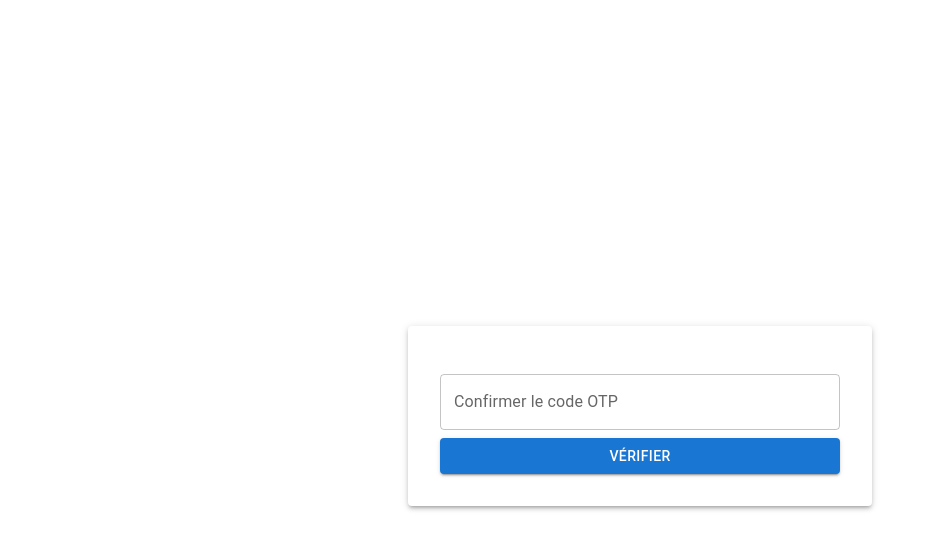
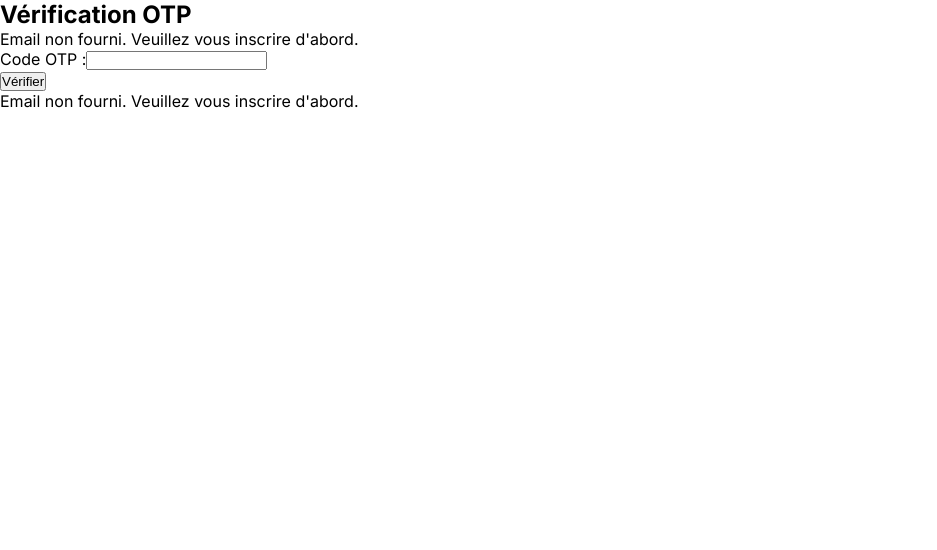
Before and after one commit to lecooper33/tchopshap-react, a React (Create React App) app: page /otp in a window 1280 px wide. Shown: the top 550 px of the page, without its empty margins (0-937 px from the left). Built offline with nearby package versions, Linux system fonts and the light colour scheme.

Commit message:
reussite de la connexion

```diff
--- a/src/pages/Otp.jsx
+++ b/src/pages/Otp.jsx
@@ -1,98 +1,84 @@
-import React, { useState } from "react";
-import { Box, Button, Paper, TextField, Snackbar, Alert } from "@mui/material";
-import axios from "axios";
-import { useNavigate } from "react-router-dom";
+import React, { useState, useEffect } from 'react';
+import { useLocation, useNavigate } from 'react-router-dom';
 
-export default function Otp() {
-  const [otp, setOtp] = useState("");
-  const [snackbar, setSnackbar] = useState({ open: false, message: "", severity: "success" });
+function Otp() {
+  const [otp, setOtp] = useState('');
+  const [message, setMessage] = useState('');
+  const location = useLocation();
   const navigate = useNavigate();
+  // Récupère l'email passé depuis la page d'inscription
+  const email = location.state?.email || '';
 
-  const handleVerifyOtp = async () => {
+  useEffect(() => {
+    // Si l'email n'est pas fourni (ex: accès direct à la page OTP), affiche un message
+    if (!email) {
+      setMessage('Email non fourni. Veuillez vous inscrire d\'abord.');
+      // Optionnel: rediriger vers la page d'inscription si l'email est manquant
+      // navigate('/inscription');
+    }
+  }, [email, navigate]);
+
+  const handleSubmit = async (e) => {
+    e.preventDefault();
+    setMessage('');
+
+    if (!email) {
+      setMessage('L\'email est requis pour la vérification OTP.');
+      return;
+    }
+
     try {
-      const email = localStorage.getItem("emailUtilisateur");
-      if (!email) {
-        return showSnackbar("Email utilisateur introuvable. Veuillez vous reconnecter.", "error");
-      }
+      const response = await fetch('https://tchopshap.onrender.com/verifier-otp', {
+        method: 'POST',
+        headers: {
+          'Content-Type': 'application/json',
+        },
+        body: JSON.stringify({ email, otp }),
+      });
 
-      const response = await axios.get("https://tchopshap.onrender.com/utilisateurs");
-      const user = response.data.find((u) => u.email === email);
+      const data = await response.json();
 
-      if (!user) {
-        return showSnackbar("Utilisateur non trouvé", "error");
-      }
-
-      const currentTime = new Date();
-      const otpExpireDate = new Date(user.otp_expires_at);
-      const otpClean = otp.trim();
-
-      if (String(user.OTP) === String(otpClean) && otpExpireDate > currentTime) {
-        await axios.put(
-          `https://tchopshap.onrender.com/utilisateurs/${user.idUtilsateur}`,
-          {
-            ...user,
-            verifie: "TRUE",
-          }
-        );
-
-        showSnackbar(" OTP vérifié avec succès !", "success");
-
-        setTimeout(() => {
-          if (user.role === "administrateur") {
-            navigate("/admin");
-          } else {
-            navigate("/");
-          }
-        }, 2000);
+      if (response.ok) {
+        setMessage(data.message);
+        // Stocke le jeton JWT et le rôle dans le localStorage
+        localStorage.setItem('token', data.token);
+        localStorage.setItem('userRole', data.role);
+        // Redirige vers un tableau de bord ou une page d'accueil après la vérification
+        navigate('/admin');
       } else {
-        showSnackbar("❌ OTP incorrect ou expiré", "error");
+        setMessage(data.message || 'Erreur lors de la vérification OTP.');
       }
     } catch (error) {
-      console.error("Erreur de vérification OTP :", error);
-      showSnackbar("❌ Erreur lors de la vérification OTP", "error");
+      console.error('Erreur réseau:', error);
+      setMessage('Problème de connexion au serveur.');
     }
   };
 
-  const showSnackbar = (message, severity = "info") => {
-    setSnackbar({ open: true, message, severity });
-  };
-
   return (
-    <Box
-      display="flex"
-      justifyContent="center"
-      alignItems="center"
-      minHeight="100vh"
-      sx={{ p: 2 }}
-    >
-      <Paper elevation={3} sx={{ padding: 4, width: 400 }}>
-        <TextField
-          label="Confirmer le code OTP"
-          fullWidth
-          value={otp}
-          onChange={(e) => setOtp(e.target.value)}
-          margin="normal"
-        />
-        <Button variant="contained" fullWidth onClick={handleVerifyOtp}>
-          Vérifier
-        </Button>
-      </Paper>
-
-      {/* Snackbar pour affichage visuel */}
-      <Snackbar
-        open={snackbar.open}
-        autoHideDuration={4000}
-        onClose={() => setSnackbar({ ...snackbar, open: false })}
-        anchorOrigin={{ vertical: "bottom", horizontal: "center" }}
-      >
-        <Alert
-          onClose={() => setSnackbar({ ...snackbar, open: false })}
-          severity={snackbar.severity}
-          sx={{ width: "100%" }}
-        >
-          {snackbar.message}
-        </Alert>
-      </Snackbar>
-    </Box>
+    <div>
+      <h2>Vérification OTP</h2>
+      {email ? (
+        <p>Un code OTP a été envoyé à : <strong>{email}</strong></p>
+      ) : (
+        <p>{message}</p>
+      )}
+      <form onSubmit={handleSubmit}>
+        <div>
+          <label htmlFor="otp">Code OTP :</label>
+          <input
+            type="text"
+            id="otp"
+            value={otp}
+            onChange={(e) => setOtp(e.target.value)}
+            maxLength="4" // Assuming a 4-digit OTP
+            required
+          />
+        </div>
+        <button type="submit">Vérifier</button>
+      </form>
+      {message && <p>{message}</p>}
+    </div>
   );
 }
+
+export default Otp;
--- a/src/pages/Profil.jsx
+++ b/src/pages/Profil.jsx
@@ -1,214 +1,73 @@
-import React, { useState } from "react";
-import {
-  Box, Button, Checkbox, FormControlLabel, Link,
-  TextField, Typography, Paper, Grid, IconButton, InputAdornment
-} from "@mui/material";
-import { Visibility, VisibilityOff } from "@mui/icons-material";
-import { useNavigate, useLocation } from "react-router-dom";
-import axios from "axios";
-import Header from "../components/Header";
-import Footer from "../components/Footer";
-import { useAuth } from "../context/AuthContext";
+import React, { useState } from 'react';
+import { useNavigate } from 'react-router-dom';
 
-export default function Profil() {
-  const [email, setEmail] = useState("");
-  const [password, setPassword] = useState("");
-  const [rememberMe, setRememberMe] = useState(false);
-  const [errors, setErrors] = useState({ email: "", password: "", general: "" });
-  const [showPassword, setShowPassword] = useState(false);
-
+function Profil() {
+  const [email, setEmail] = useState('');
+  const [password, setPassword] = useState('');
+  const [message, setMessage] = useState('');
   const navigate = useNavigate();
-  const location = useLocation();
-  const redirectAfterLogin = location.state?.redirectAfterLogin || "/";
-  const { login } = useAuth();
 
   const handleSubmit = async (e) => {
     e.preventDefault();
-    setErrors({ email: "", password: "", general: "" });
-
-    if (!email.trim()) {
-      setErrors((prev) => ({ ...prev, email: "L'adresse e-mail est requise." }));
-      return;
-    }
-    if (!password.trim()) {
-      setErrors((prev) => ({ ...prev, password: "Le mot de passe est requis." }));
-      return;
-    }
+    setMessage('');
 
     try {
-      const response = await axios.post("https://tchopshap.onrender.com/connexion", {
-        email: email.trim(),
-        password: password.trim(),
+      const response = await fetch('https://tchopshap.onrender.com/connexion', {
+        method: 'POST',
+        headers: {
+          'Content-Type': 'application/json',
+        },
+        body: JSON.stringify({ email, password }),
       });
 
-      console.log(" Réponse serveur :", response.data);
+      const data = await response.json();
 
-      const { token, userId, role, verified } = response.data;
-
-      if (!token || !userId || !role) {
-        setErrors((prev) => ({ ...prev, general: "Connexion échouée : données manquantes." }));
-        console.error(" Données manquantes dans la réponse :", response.data);
-        return;
-      }
-
-      const user = { id: userId, role, verified };
-
-     if (rememberMe){
-      localStorage.setItem("token", token);
-      localStorage.setItem("email", email);
+      if (response.ok) {
+        setMessage(data.message);
+        // Stocke le jeton, l'ID utilisateur et le rôle dans le localStorage
+        localStorage.setItem('token', data.token);
+        localStorage.setItem('userId', data.userId);
+        localStorage.setItem('userRole', data.role);
+        // Redirige vers un tableau de bord ou une page d'accueil
+        navigate('/admin');
       } else {
-      sessionStorage.setItem("token", token)
-     }
-
-     axios.defaults.headers.common["Authorization"]= `Bearer ${token}`;
-     login(user);
-
-      if (role === "administrateur") {
-        navigate("/admin");
-      } else {
-        navigate(redirectAfterLogin);
+        setMessage(data.message || 'Erreur lors de la connexion.');
       }
     } catch (error) {
-      console.error(" Erreur lors de la connexion :", error);
-
-      if (error.response) {
-        if (error.response.status === 401) {
-          setErrors((prev) => ({ ...prev, general: "E-mail ou mot de passe incorrect." }));
-        } else if (error.response.data?.message) {
-          setErrors((prev) => ({ ...prev, general: error.response.data.message }));
-        } else {
-          setErrors((prev) => ({ ...prev, general: "Erreur serveur. Réessayez plus tard." }));
-        }
-      } else if (error.request) {
-        setErrors((prev) => ({ ...prev, general: "Impossible de joindre le serveur." }));
-      } else {
-        setErrors((prev) => ({ ...prev, general: "Erreur inattendue." }));
-      }
+      console.error('Erreur réseau:', error);
+      setMessage('Problème de connexion au serveur.');
     }
   };
 
   return (
     <div>
-      <Header />
-      <Box
-        sx={{
-          backgroundColor: "#f0f2f5",
-          minHeight: "100vh",
-          display: "flex",
-          justifyContent: "center",
-          alignItems: "center",
-          px: 2,
-        }}
-      >
-        <Paper elevation={3} sx={{ p: 4, width: "100%", maxWidth: 400, borderRadius: 2 }}>
-          <Typography variant="h5" fontWeight="bold" textAlign="center" gutterBottom>
-            Connexion
-          </Typography>
-
-          <Typography variant="body2" textAlign="center" color="text.secondary" mb={2}>
-            Connectez-vous pour accéder à votre compte
-          </Typography>
-
-          {errors.general && (
-            <Typography variant="body2" textAlign="center" color="error" mb={2}>
-              {errors.general}
-            </Typography>
-          )}
-
-          <form onSubmit={handleSubmit} noValidate>
-            <Typography variant="body2" mb={0.5}>
-              Adresse e-mail
-            </Typography>
-            <TextField
-              fullWidth
+      <h2>Connexion</h2>
+      <form onSubmit={handleSubmit}>
+        <div>
+          <label htmlFor="email">Email :</label>
+          <input
             type="email"
-              placeholder="votre@email.com"
-              size="small"
+            id="email"
             value={email}
             onChange={(e) => setEmail(e.target.value)}
-              error={!!errors.email}
-              helperText={errors.email}
-              autoComplete="email"
             required
           />
-
-            <Grid container justifyContent="space-between" alignItems="center" mt={2} mb={0.5}>
-              <Grid item>
-                <Typography variant="body2">Mot de passe</Typography>
-              </Grid>
-              <Grid item>
-                <Link href="#" fontSize={13} underline="hover">
-                  Mot de passe oublié ?
-                </Link>
-              </Grid>
-            </Grid>
-
-            <TextField
-              fullWidth
-              type={showPassword ? "text" : "password"}
-              placeholder="Votre mot de passe"
-              size="small"
+        </div>
+        <div>
+          <label htmlFor="password">Mot de passe :</label>
+          <input
+            type="password"
+            id="password"
             value={password}
             onChange={(e) => setPassword(e.target.value)}
-              error={!!errors.password}
-              helperText={errors.password}
-              autoComplete="current-password"
             required
-              InputProps={{
-                endAdornment: (
-                  <InputAdornment position="end">
-                    <IconButton
-                      aria-label="Afficher ou masquer le mot de passe"
-                      onClick={() => setShowPassword(!showPassword)}
-                      edge="end"
-                      sx={{
-                        color: showPassword ? "#ff6600" : "inherit",
-                      }}
-                    >
-                      {showPassword ? <VisibilityOff /> : <Visibility />}
-                    </IconButton>
-                  </InputAdornment>
-                ),
-              }}
           />
-
-            <FormControlLabel
-              control={
-                <Checkbox
-                  size="small"
-                  checked={rememberMe}
-                  onChange={() => setRememberMe(!rememberMe)}
-                />
-              }
-              label="Se souvenir de moi"
-              sx={{ mt: 1 }}
-            />
-
-            <Button
-              variant="contained"
-              fullWidth
-              sx={{
-                mt: 2,
-                backgroundColor: "#ff6600",
-                ":hover": { backgroundColor: "#e65c00" },
-                fontWeight: "bold",
-                textTransform: "none",
-              }}
-              type="submit"
-            >
-              Se connecter
-            </Button>
-
-            <Typography variant="body2" textAlign="center" mt={2}>
-              Vous n’avez pas de compte ?{" "}
-              <Link href="/inscription" underline="hover" color="orange">
-                S’inscrire
-              </Link>
-            </Typography>
+        </div>
+        <button type="submit">Se connecter</button>
       </form>
-        </Paper>
-      </Box>
-      <Footer />
+      {message && <p>{message}</p>}
     </div>
   );
 }
+
+export default Profil;
--- a/src/pages/SignUp.jsx
+++ b/src/pages/SignUp.jsx
@@ -1,136 +1,91 @@
-import React, { useState } from "react";
-import {
-  Box, Button, Paper, TextField, Typography,
-  Radio, RadioGroup, FormControlLabel, FormLabel,
-  Snackbar, Alert, IconButton, InputAdornment
-} from "@mui/material";
-import { Visibility, VisibilityOff } from "@mui/icons-material";
-import axios from "axios";
-import { useNavigate } from "react-router-dom";
+import React, { useState } from 'react';
+import { useNavigate } from 'react-router-dom'; // Nécessite React Router pour la navigation
 
 function SignUp() {
-  const [formData, setFormData] = useState({
-    nom: "",
-    email: "",
-    password: "",
-    role: "",
-  });
-
-  const [showPassword, setShowPassword] = useState(false);
-  const [snackbar, setSnackbar] = useState({ open: false, message: "", severity: "success" });
-  const [loading, setLoading] = useState(false);
-
+  const [nom, setNom] = useState('');
+  const [email, setEmail] = useState('');
+  const [password, setPassword] = useState('');
+  const [role, setRole] = useState('client'); // Rôle par défaut
+  const [message, setMessage] = useState('');
   const navigate = useNavigate();
-
-  const handleChange = (e) => {
-    const { name, value } = e.target;
-    setFormData((prev) => ({ ...prev, [name]: value }));
-  };
 
   const handleSubmit = async (e) => {
     e.preventDefault();
-
-    const { nom, email, password, role } = formData;
-
-    if (!nom || !email || !password || !role) {
-      return setSnackbar({ open: true, message: "❌ Tous les champs sont obligatoires.", severity: "error" });
-    }
-
-    if (password.length < 6) {
-      return setSnackbar({ open: true, message: "❌ Le mot de passe doit contenir au moins 6 caractères.", severity: "error" });
-    }
-
-    setLoading(true);
+    setMessage(''); // Réinitialise les messages précédents
 
     try {
-      const res = await axios.post("https://tchopshap.onrender.com/inscription", {
-        nom,
-        email: email.trim(),
-        password: password.trim(),
-        role
+      const response = await fetch('https://tchopshap.onrender.com/inscription', {
+        method: 'POST',
+        headers: {
+          'Content-Type': 'application/json',
+        },
+        body: JSON.stringify({ nom, email, password, role }),
       });
 
-      const token = res.data.token;
-      if (token) {
-        localStorage.setItem("token", token);
+      const data = await response.json();
+
+      if (response.ok) {
+        setMessage(data.message);
+        if (data.requiresOtpVerification) {
+          // Redirige vers la page de vérification OTP en passant l'email
+          navigate('/otp', { state: { email: email } });
+        }
+      } else {
+        // Affiche le message d'erreur du backend ou un message générique
+        setMessage(data.message || 'Erreur lors de l\'inscription.');
       }
-
-      // ✅ Toujours enregistrer l’email de l’utilisateur
-      localStorage.setItem("emailUtilisateur", email.trim());
-      console.log("Email enregistré dans localStorage :", email.trim());
-
-      setSnackbar({
-        open: true,
-        message: "✅ Inscription réussie ! Un code OTP a été envoyé à votre e-mail.",
-        severity: "success"
-      });
-
-      setFormData({ nom: "", email: "", password: "", role: "" });
-
-      setTimeout(() => {
-        navigate("/otp", { state: { email } });
-      }, 2000);
-
-    } catch (err) {
-      const message = err?.response?.data?.message || "❌ Une erreur est survenue lors de l'inscription.";
-      setSnackbar({ open: true, message, severity: "error" });
-    } finally {
-      setLoading(false);
+    } catch (error) {
+      console.error('Erreur réseau:', error);
+      setMessage('Problème de connexion au serveur.');
     }
   };
 
   return (
-    <Box display="flex" justifyContent="center" alignItems="center" minHeight="100vh">
-      <Paper elevation={3} sx={{ p: 4, width: 400 }}>
-        <Typography variant="h4" fontWeight="bold" textAlign="center" gutterBottom>
-          Inscription
-        </Typography>
-        <form  required  onSubmit={handleSubmit}>
-          <TextField name="nom" label="Nom" fullWidth sx={{ mb: 2 }} value={formData.nom} onChange={handleChange} required />
-          <TextField name="email" label="E-mail" type="email" fullWidth sx={{ mb: 2 }} value={formData.email} onChange={handleChange} required />
-          <TextField
-            name="password"
-            label="Mot de passe"
-            type={showPassword ? "text" : "password"}
-            fullWidth sx={{ mb: 2 }}
-            value={formData.password}
-            onChange={handleChange}
+    <div>
+      <h2>Inscription</h2>
+      <form onSubmit={handleSubmit}>
+        <div>
+          <label htmlFor="nom">Nom :</label>
+          <input
+            type="text"
+            id="nom"
+            value={nom}
+            onChange={(e) => setNom(e.target.value)}
             required
-            InputProps={{
-              endAdornment: (
-                <InputAdornment position="end">
-                  <IconButton onClick={() => setShowPassword((prev) => !prev)} edge="end">
-                    {showPassword ? <VisibilityOff /> : <Visibility />}
-                  </IconButton>
-                </InputAdornment>
-              )
-            }}
           />
-          <FormLabel component="legend" sx={{ mt: 2 }}>Quel est votre rôle ?</FormLabel>
-          <RadioGroup row name="role" value={formData.role} onChange={handleChange}>
-            <FormControlLabel value="client" control={<Radio />} label="Client" />
-            <FormControlLabel value="administrateur"  control={<Radio />} label="Administrateur" />
-          </RadioGroup>
-
-          <Box display="flex" justifyContent="center" sx={{ mt: 3 }}>
-            <Button type="submit" variant="contained" sx={{ backgroundColor: "orange" }} disabled={loading}>
-              {loading ? "En cours..." : "Créer un compte"}
-            </Button>
-          </Box>
-        </form>
-      </Paper>
-
-      <Snackbar
-        open={snackbar.open}
-        autoHideDuration={6000}
-        onClose={() => setSnackbar({ ...snackbar, open: false })}
-        anchorOrigin={{ vertical: "top", horizontal: "center" }}
-      >
-        <Alert severity={snackbar.severity} onClose={() => setSnackbar({ ...snackbar, open: false })}>
-          {snackbar.message}
-        </Alert>
-      </Snackbar>
-    </Box>
+        </div>
+        <div>
+          <label htmlFor="email">Email :</label>
+          <input
+            type="email"
+            id="email"
+            value={email}
+            onChange={(e) => setEmail(e.target.value)}
+            required
+          />
+        </div>
+        <div>
+          <label htmlFor="password">Mot de passe :</label>
+          <input
+            type="password"
+            id="password"
+            value={password}
+            onChange={(e) => setPassword(e.target.value)}
+            required
+          />
+        </div>
+        <div>
+          <label htmlFor="role">Rôle :</label>
+          <select id="role" value={role} onChange={(e) => setRole(e.target.value)}>
+            <option value="client">client</option>
+            <option value="administrateur">administrateur</option>
+            {/* Ajoutez d'autres rôles si nécessaire */}
+          </select>
+        </div>
+        <button type="submit">S'inscrire</button>
+      </form>
+      {message && <p>{message}</p>}
+    </div>
   );
 }
 
```
Lines whose indentation alone changed are shown as unchanged.
